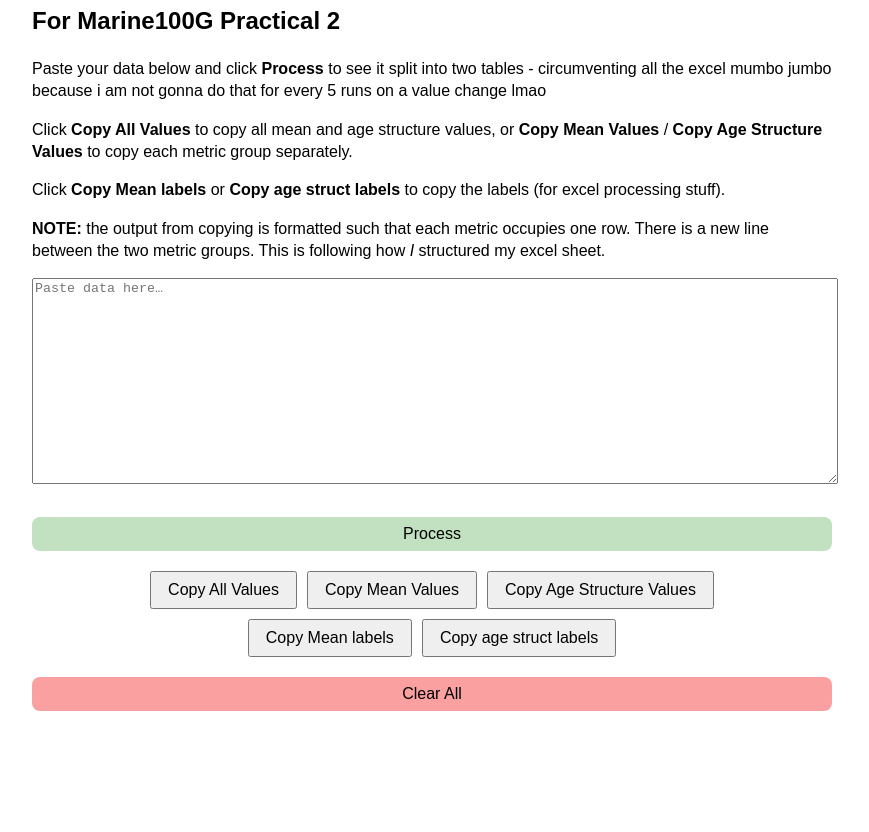
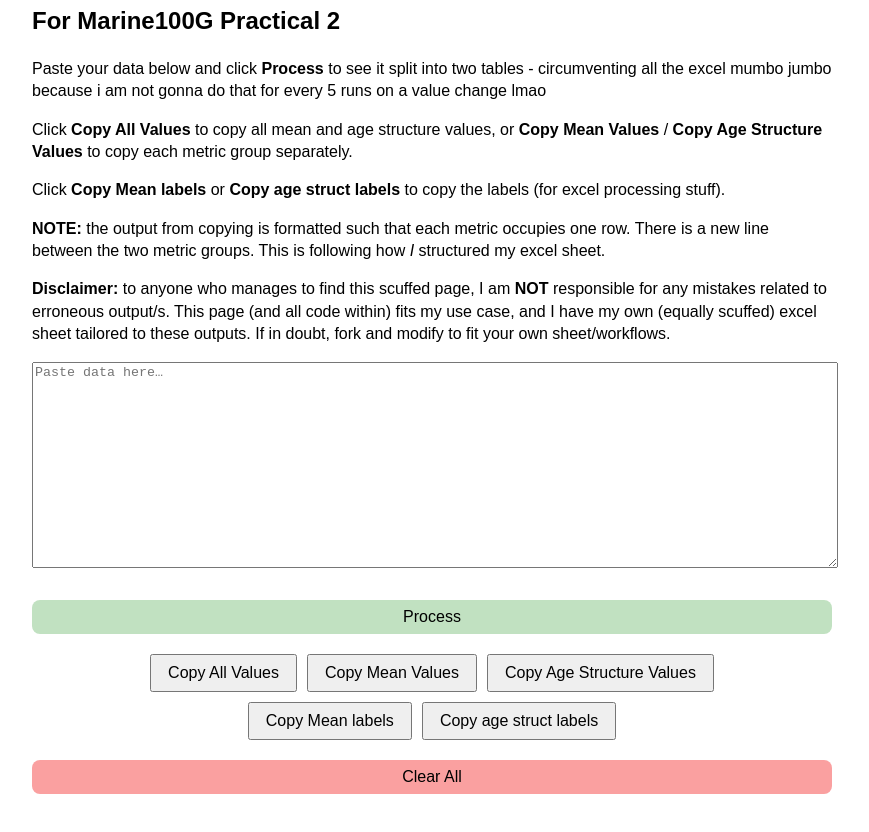
Before and after one commit to vlexandrov/marine100g-formatter, a plain HTML site: page index.html in a window 1280 px wide. Shown: the part 94-926 px from the top of the page, without its empty margins (208-1077 px from the left). Before the commit the page ends 847 px from the top, so only its background shows below. Drawn offline with Linux system fonts and the light colour scheme.

Commit message:
added disclaimer

```diff
--- a/index.html
+++ b/index.html
@@ -30,6 +30,13 @@
       metric occupies one row. There is a new line between the two metric
       groups. This is following how <em>I</em> structured my excel sheet.
     </p>
+    <p>
+      <strong>Disclaimer:</strong> to anyone who manages to find this scuffed
+      page, I am <strong>NOT</strong> responsible for any mistakes related to
+      erroneous output/s. This page (and all code within) fits my use case, and
+      I have my own (equally scuffed) excel sheet tailored to these outputs. If
+      in doubt, fork and modify to fit your own sheet/workflows.
+    </p>
 
     <textarea id="input" placeholder="Paste data here…"></textarea>
     <button id="process">Process</button>
```
